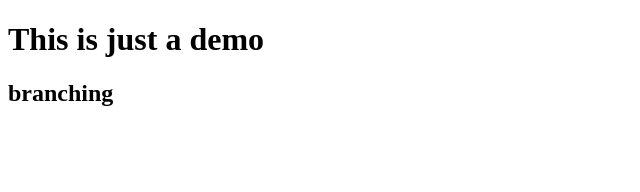
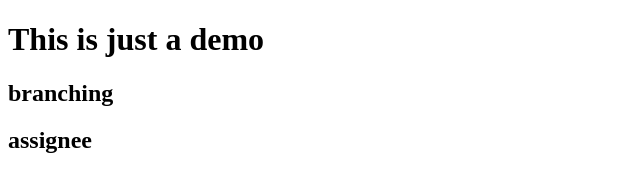
Before and after one commit to singamraju167/SDH-Website, a plain HTML site: page index.html in a window 1280 px wide. Shown: the whole page, without its empty margins (0-640 px from the left). Drawn offline with Linux system fonts and the light colour scheme.

Commit message:
assigning to a person

```diff
--- a/index.html
+++ b/index.html
@@ -10,5 +10,6 @@
     <h1>This is just a demo</h1>
     <!-- new branch demo by Bala -->
     <h2>branching</h2>
+    <h2>assignee</h2>
 </body>
 </html>
```
